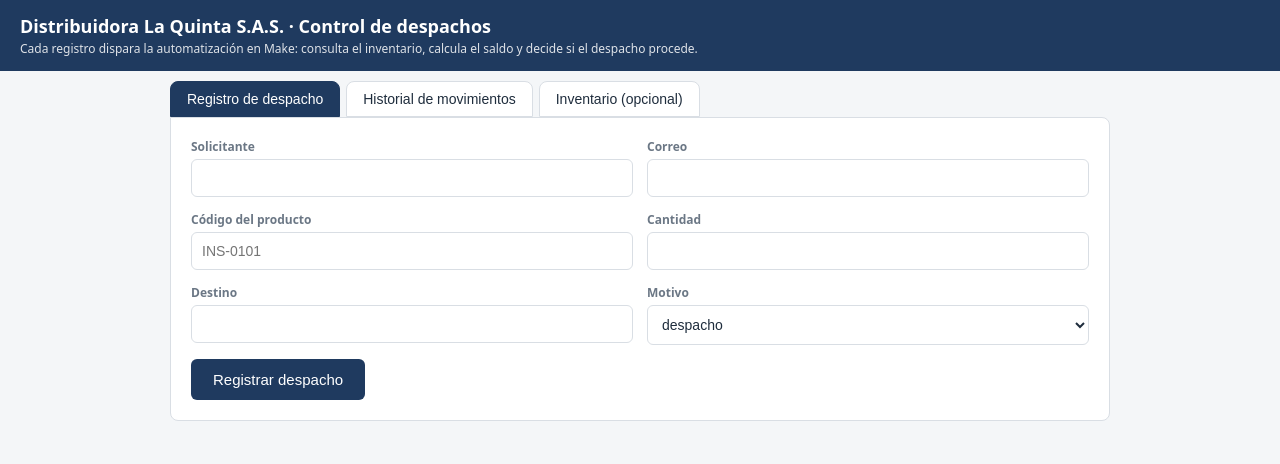
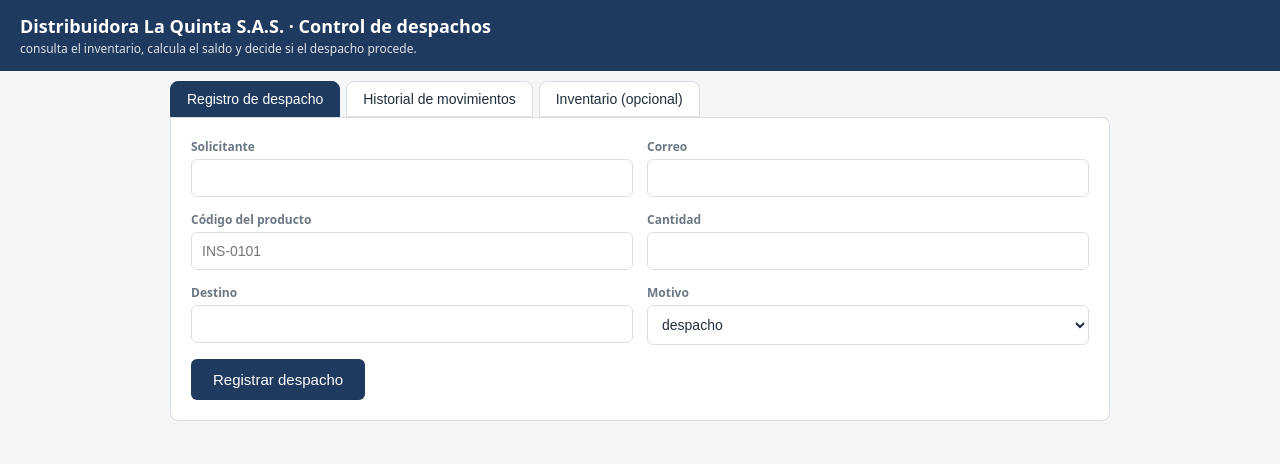
Before and after one commit to Arise-svg/parcial1-laquinta, a plain HTML site: page index.html in a window 1280 px wide. Drawn offline with Linux system fonts and the light colour scheme.

Commit message:
Update index.html

```diff
--- a/index.html
+++ b/index.html
@@ -40,7 +40,7 @@
 <body>
 <header>
   <h1>Distribuidora La Quinta S.A.S. · Control de despachos</h1>
-  <p>Cada registro dispara la automatización en Make: consulta el inventario, calcula el saldo y decide si el despacho procede.</p>
+  <p>consulta el inventario, calcula el saldo y decide si el despacho procede.</p>
 </header>
 <nav>
   <button class="on" data-v="registro">Registro de despacho</button>
```
